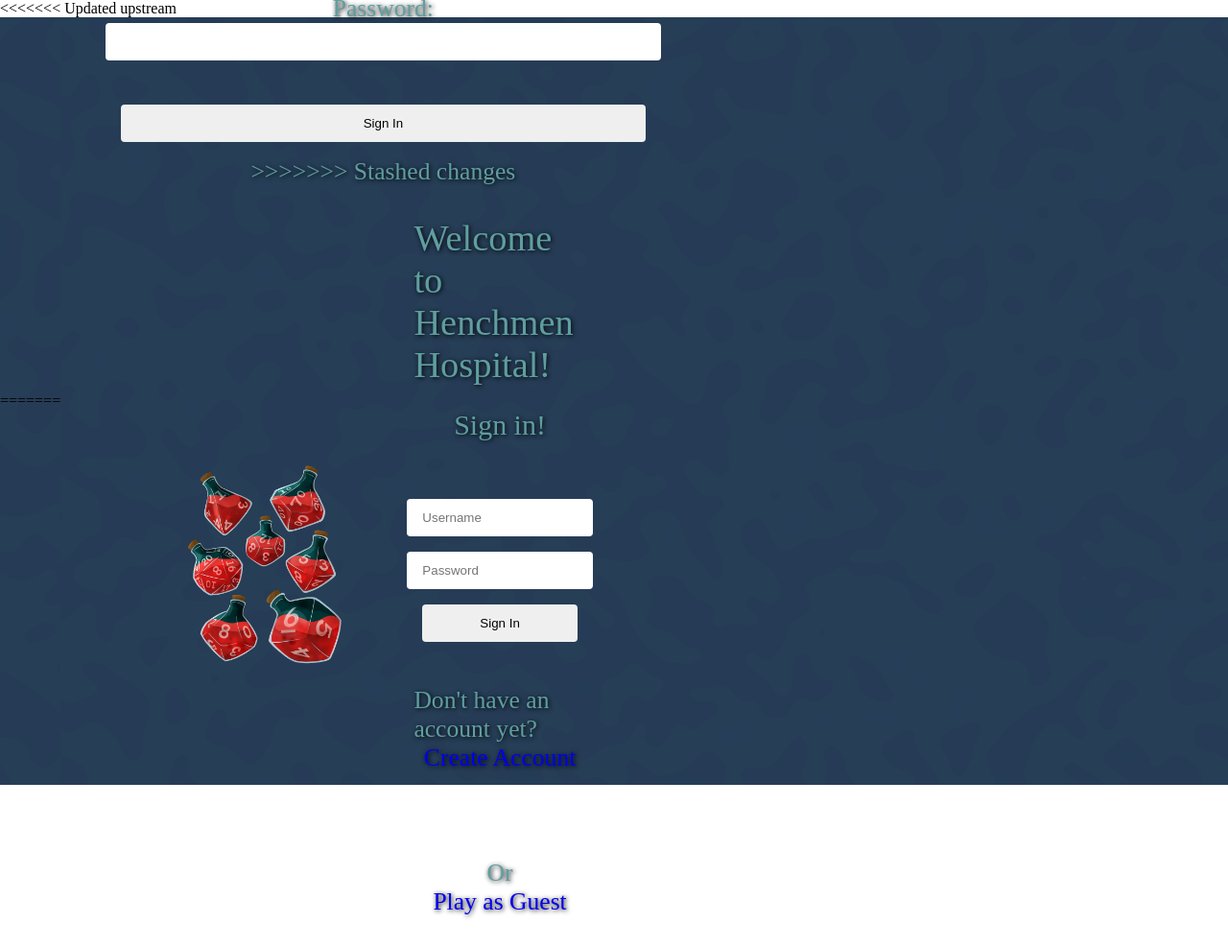
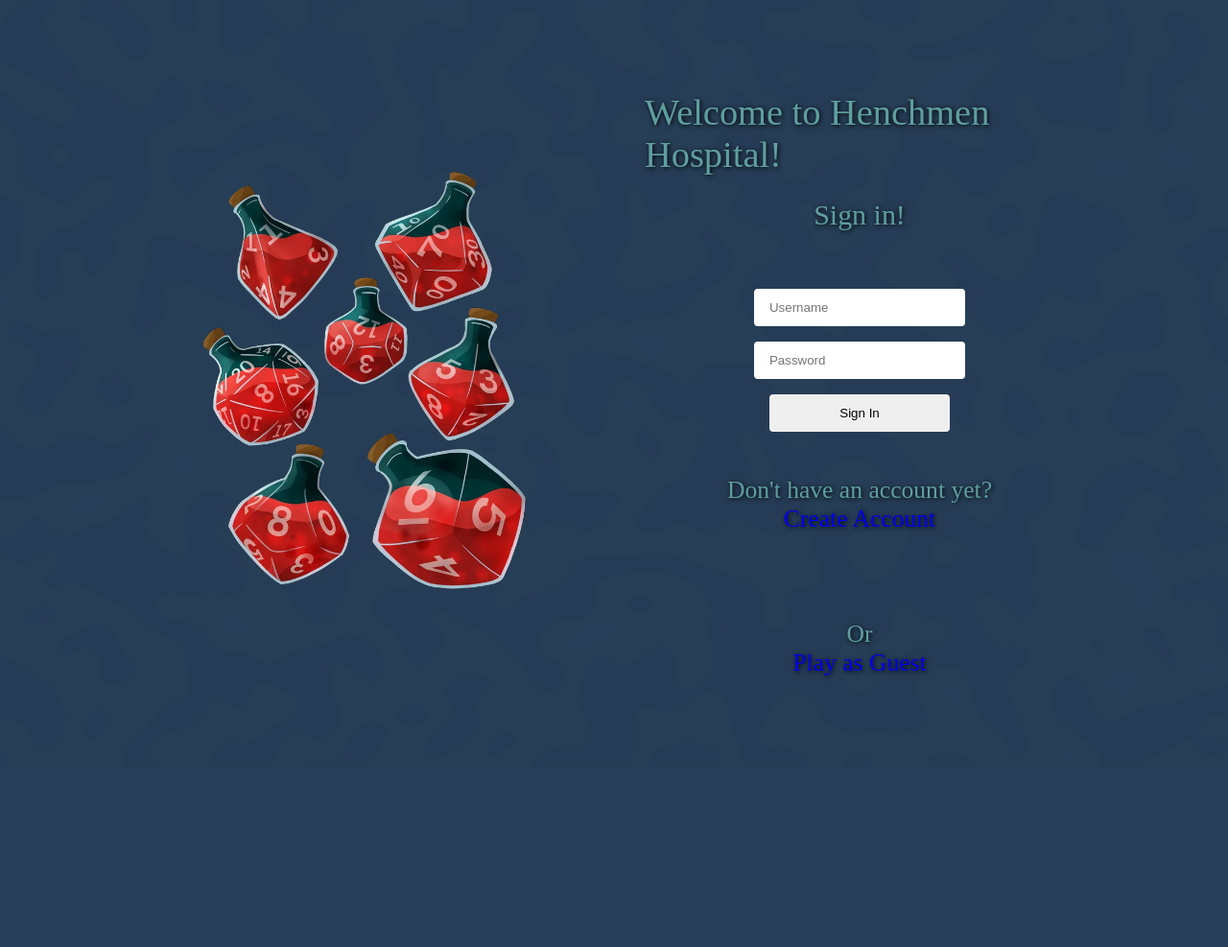
Before and after one commit to TurboPotatos/Capstone, a PHP site: page / in a window 1280 px wide. Shown: the whole page at 96% size. After the commit the page ends 706 px from the top, so only its background shows below. Run offline with PHP 8.4, Linux system fonts and the light colour scheme.

Commit message:
Hopefully fix merge conflicts

```diff
--- a/index.html
+++ b/index.html
@@ -9,22 +9,7 @@
   <title>Henchmen Hospital</title>
 </head>
 <body>
-<<<<<<< Updated upstream
   <div class="container">
-=======
-  <div class="wrapper">
-
-    <div id="signIn">
-      Sign In!
-      <form action="startScreen.html" method="post">
-        <label for="username">Username:</label>
-        <input type="text" name="username" required="yes">
-        <br>
-        <label for="password">Password:</label>
-        <input type="password" name="password" required="yes">
-        <br>
-        <input type="submit" name="submit" value="Sign In">
->>>>>>> Stashed changes
 
     <div id="content">
       <div class="leftSide">
--- a/src/css/styles.css
+++ b/src/css/styles.css
@@ -320,6 +320,7 @@
   height: 35%;
 	box-sizing: border-box; /* Include padding and border in the total width and height */
 	padding: 1.5rem;
+  overflow-y: auto;
 }
 .boon {
   /* border: solid #ab19; */
--- a/startScreen.html
+++ b/startScreen.html
@@ -4,12 +4,7 @@
   <meta charset="UTF-8">
   <meta name="viewport" content="width=device-width, initial-scale=1.0">
   <title>Henchmen Hospital</title>
-<<<<<<< Updated upstream
-
-  <link href="src/css/styles.css" rel="stylesheet">
-=======
   <link rel="stylesheet" href="src/css/styles.css">
->>>>>>> Stashed changes
 </head>
 <body>
 
```
Also changed, not shown: game.html (+20 -2 lines).
